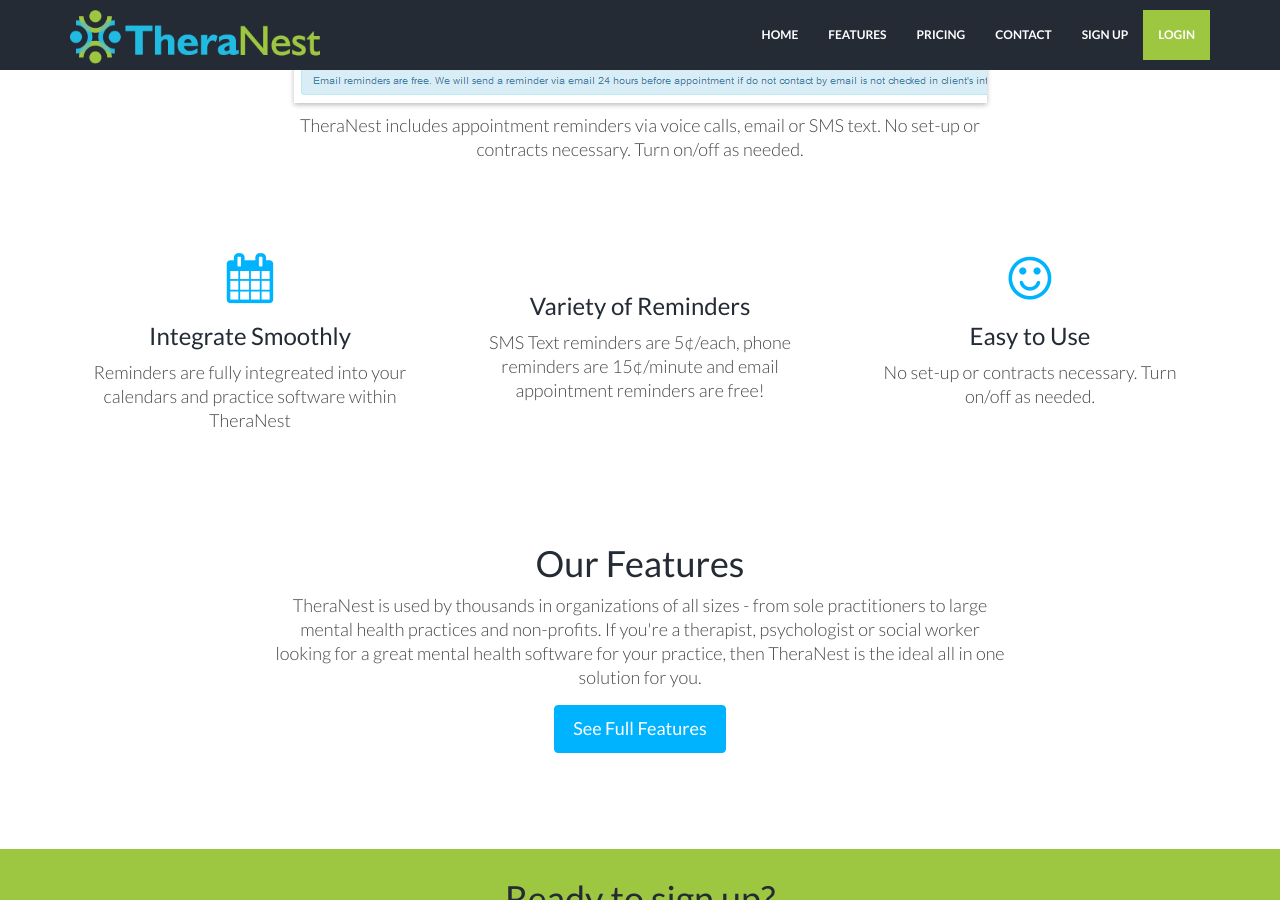
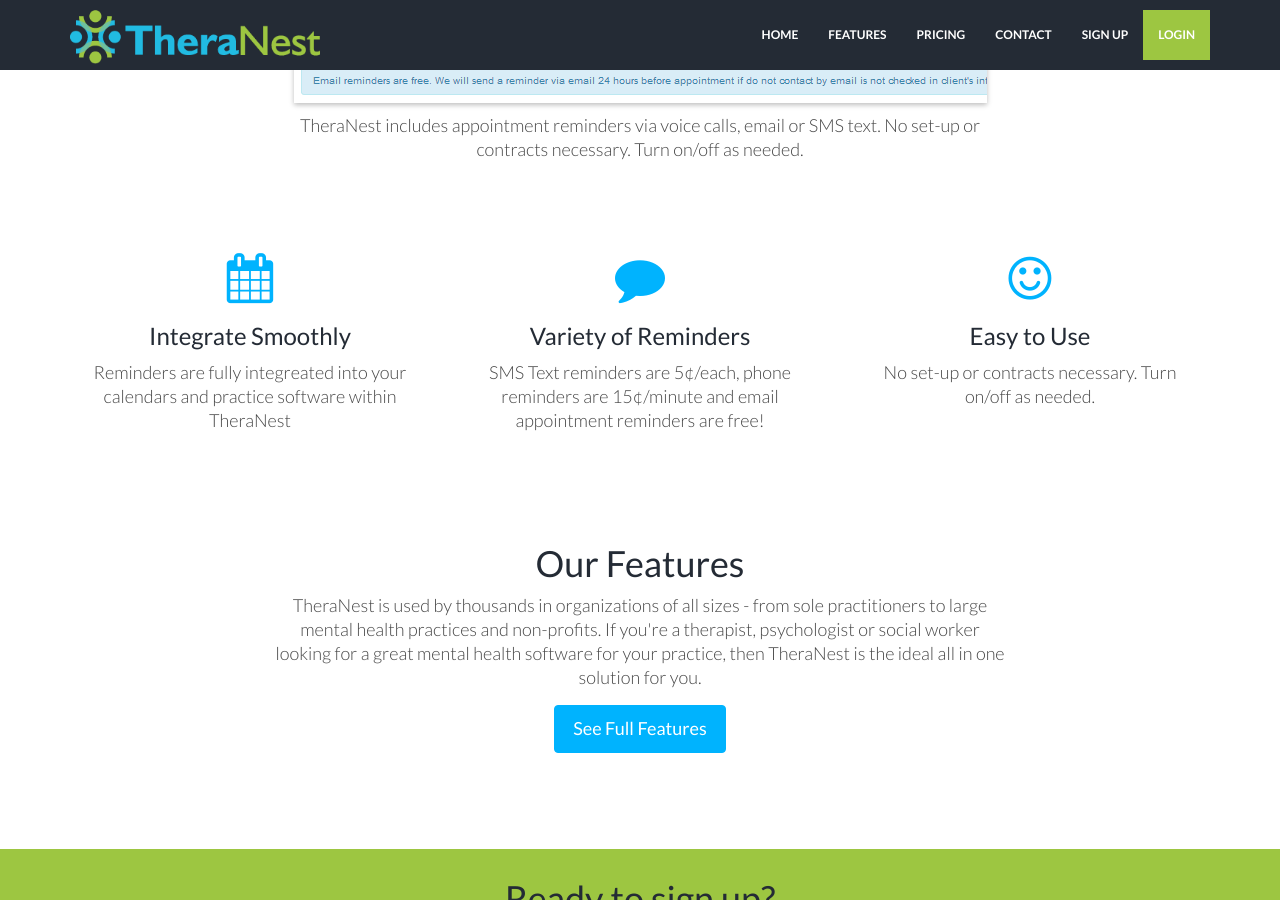
Before and after one commit to kaylacille/theranest-update, a Jekyll site: the page built from appointment-reminder-software.html, in a window 1280 px wide and 900 px high, scrolled down 498 px. Built offline with Jekyll 4.4.1, drawn with Linux system fonts in a browser that asks for light colours; nearby versions of some CDN libraries.

```diff
--- a/appointment-reminder-software.html
+++ b/appointment-reminder-software.html
@@ -21,7 +21,7 @@
             <p>Reminders are fully integreated into your calendars and practice software within TheraNest</p>
         </div>
         <div class="col-lg-4">
-            <i class="fa fa-line-comment"></i>
+            <i class="fa fa-comment"></i>
             <h2>Variety of Reminders</h2>
             <p>SMS Text reminders are 5&#162;/each, phone reminders are 15&#162;/minute and email appointment reminders are free!</p>
         </div>
--- a/features.html
+++ b/features.html
@@ -46,7 +46,7 @@
         <div class="col-lg-4">
             <i class="fa fa-comment"></i>
             <h2>Appointment Reminder Feature</h2>
-            <p>TheraNest includes appointment reminders via voice calls, email or SMS text. No set-up or contracts necessary. Turn on/off as needed.</p>
+            <p>TheraNest includes <a href="{{"/appointment-reminder-software/" | prepend: site.baseurl }}">appointment reminders</a> via voice calls, email or SMS text. No set-up or contracts necessary. Turn on/off as needed.</p>
         </div>
     </div><! --/row -->
 
```
